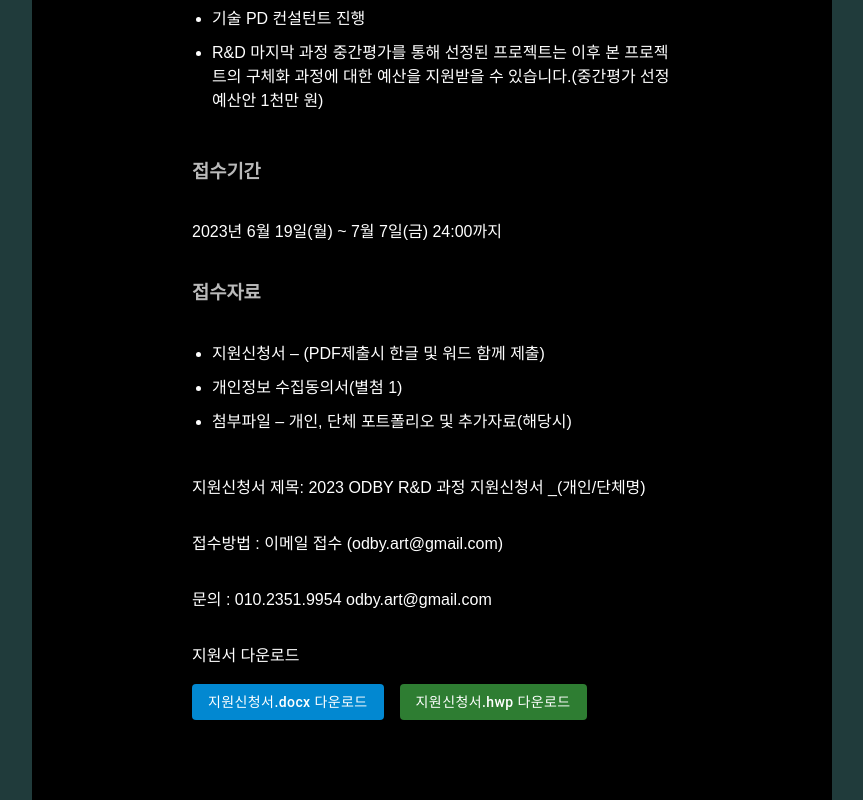
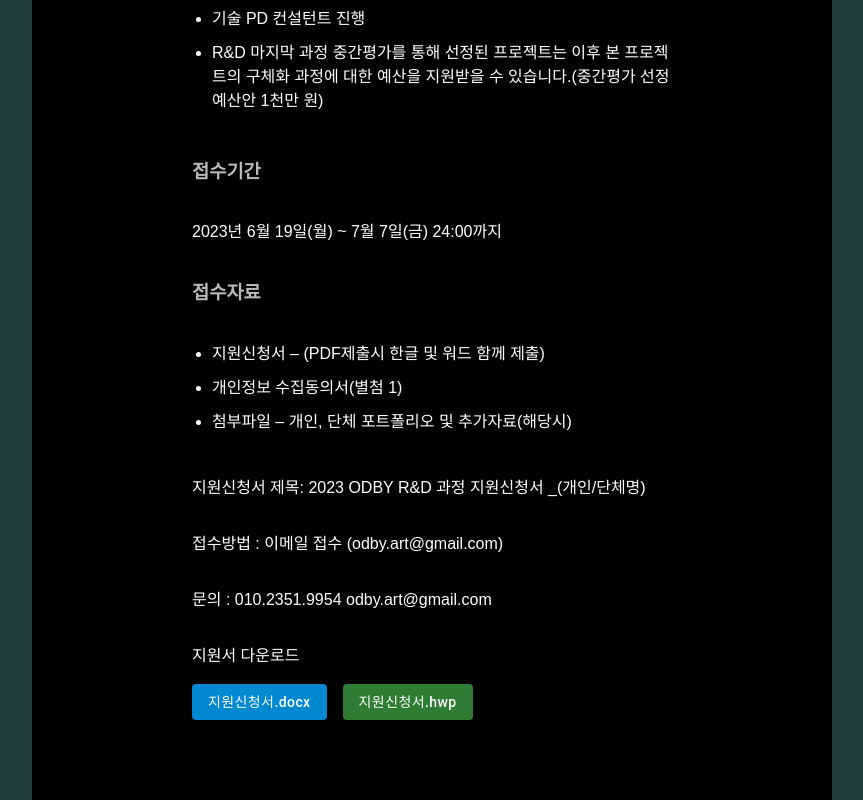
Before and after one commit to rlarleo/odby, a React (Create React App) app in the folder frontend/: page /notice in a window 1280 px wide. Shown: the part 2123-2923 px from the top of the page, without its empty margins (208-1071 px from the left). Built offline with nearby package versions, Linux system fonts and the light colour scheme.

Commit message:
피드백 적용

```diff
--- a/frontend/src/pages/notice/NoticePage.tsx
+++ b/frontend/src/pages/notice/NoticePage.tsx
@@ -111,7 +111,7 @@
                   color="info"
                   sx={{textTransform: 'none'}}
                 >
-                  지원신청서.docx 다운로드
+                  지원신청서.docx
                 </Button>
                 <Button
                   component="a"
@@ -121,7 +121,7 @@
                   color="success"
                   sx={{textTransform: 'none'}}
                 >
-                  지원신청서.hwp 다운로드
+                  지원신청서.hwp
                 </Button>
               </Stack>
             </Stack>
--- a/frontend/src/section/NoticeSection.tsx
+++ b/frontend/src/section/NoticeSection.tsx
@@ -36,7 +36,7 @@
       className="App-Notice-section"
       style={{ paddingBottom: 50 }}
     >
-        <TableContainer style={{width: isMobile ? '80%' : '57%', backgroundColor: 'transparent', padding: 150 }} component={Paper}>
+        <TableContainer style={{width: isMobile ? '80%' : '57%', backgroundColor: 'transparent', padding: isMobile? 0 : 150 }} component={Paper}>
           <Table sx={{ minWidth: 650 }} aria-label="simple table">
             <TableHead>
               <TableRow>
```
Also changed, not shown: 5 other files (tests, documents, lock files or other folders).
